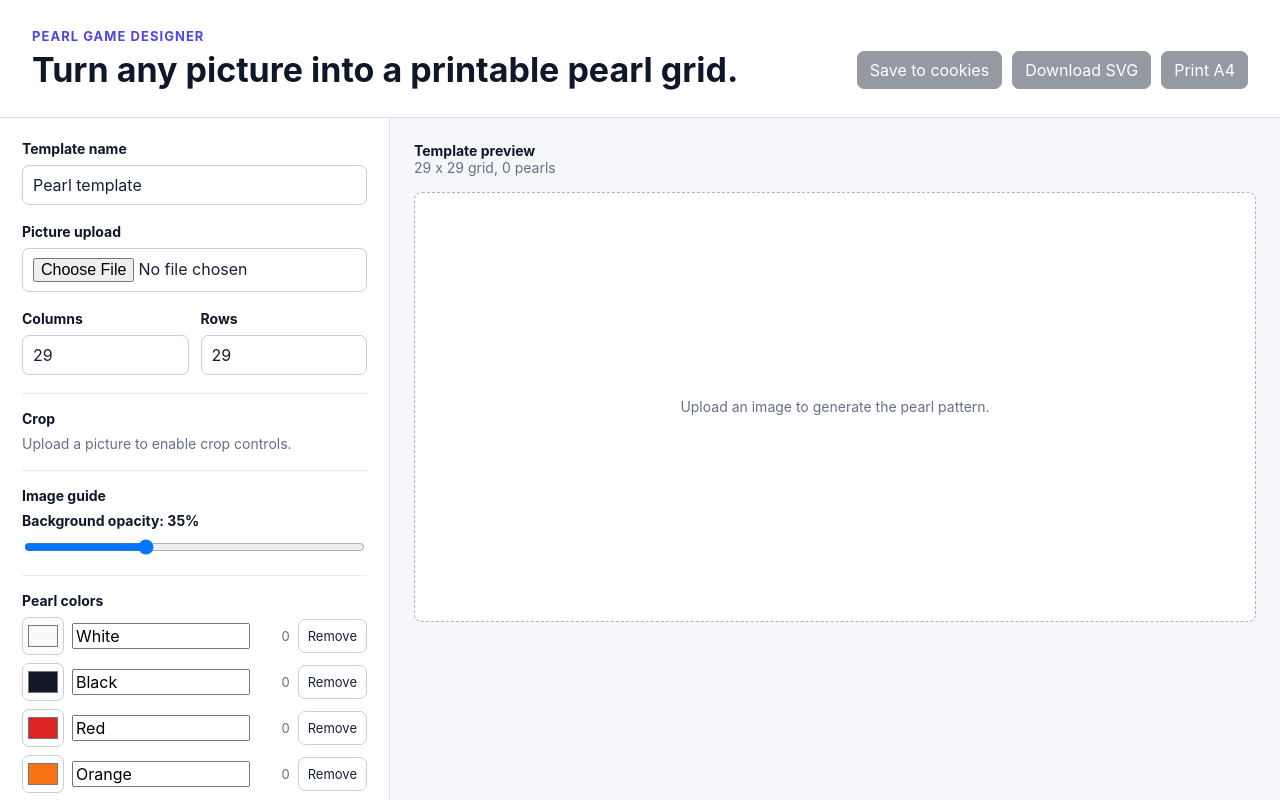
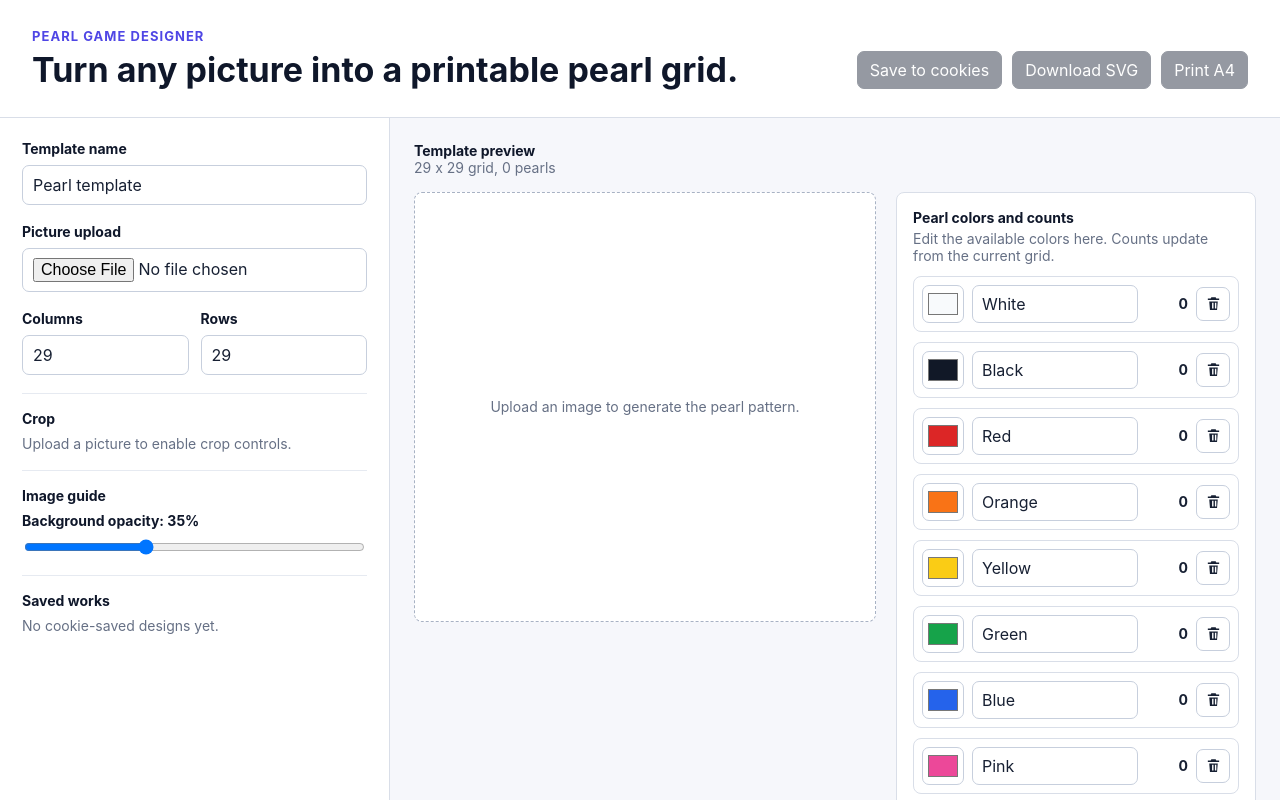
Before and after one commit to perpernorbi/pearl-game-generator, a React (Vite) app: page / in a window 1280 px wide. Shown: the top 800 px of the page. Built offline with nearby package versions, Linux system fonts and the light colour scheme.

Commit message:
Colors on the right side

```diff
--- a/src/App.css
+++ b/src/App.css
@@ -60,6 +60,21 @@ button:hover:not(:disabled) {
 button:disabled {
   cursor: not-allowed;
   opacity: 0.45;
+}
+
+.icon-button {
+  display: inline-grid;
+  width: 34px;
+  min-width: 34px;
+  min-height: 34px;
+  place-items: center;
+  padding: 0;
+}
+
+.icon-button svg {
+  width: 17px;
+  height: 17px;
+  fill: currentColor;
 }
 
 .header-actions button {
@@ -362,7 +377,6 @@ button:disabled {
   left: 3px;
 }
 
-.palette-list,
 .saved-list {
   display: flex;
   flex-direction: column;
@@ -376,42 +390,6 @@ button:disabled {
   overflow: hidden;
   clip: rect(0, 0, 0, 0);
   white-space: nowrap;
-}
-
-.palette-item,
-.add-color {
-  display: grid;
-  grid-template-columns: 42px minmax(0, 1fr) auto auto;
-  gap: 8px;
-  align-items: center;
-}
-
-.add-color {
-  grid-template-columns: 42px minmax(0, 1fr) auto;
-  padding-top: 8px;
-}
-
-.palette-item input[type='color'],
-.add-color input[type='color'] {
-  width: 42px;
-  height: 38px;
-  border: 1px solid #c7cfdd;
-  border-radius: 7px;
-  padding: 3px;
-  background: #ffffff;
-}
-
-.palette-item span {
-  min-width: 32px;
-  color: #667085;
-  font-size: 13px;
-  text-align: right;
-}
-
-.palette-item button {
-  min-height: 34px;
-  padding: 6px 9px;
-  font-size: 13px;
 }
 
 .saved-item {
@@ -447,6 +425,10 @@ button:disabled {
   font-size: 13px;
 }
 
+.saved-item .icon-button {
+  padding: 0;
+}
+
 .status {
   padding: 10px 12px;
   border-radius: 7px;
@@ -464,6 +446,17 @@ button:disabled {
   align-items: center;
   justify-content: space-between;
   margin-bottom: 16px;
+}
+
+.preview-layout {
+  display: grid;
+  grid-template-columns: minmax(0, 1fr) minmax(300px, 360px);
+  align-items: start;
+  gap: 20px;
+}
+
+.pattern-column {
+  min-width: 0;
 }
 
 .pearl-grid {
@@ -516,35 +509,84 @@ button:disabled {
 }
 
 .counts {
-  width: min(100%, 820px);
-  margin: 20px auto 0;
-  padding: 16px 0 0;
-  border-top: 1px solid #d9dee8;
+  position: sticky;
+  top: 18px;
+  min-width: 0;
+  padding: 16px;
+  border: 1px solid #d9dee8;
+  border-radius: 8px;
+  background: #ffffff;
 }
 
-.counts div {
+.counts-header {
   display: flex;
-  flex-wrap: wrap;
-  gap: 10px;
-  margin-top: 10px;
+  align-items: start;
+  justify-content: space-between;
+  gap: 16px;
 }
 
-.counts span {
-  display: inline-flex;
-  align-items: center;
-  gap: 7px;
-  border: 1px solid #d9dee8;
-  border-radius: 999px;
-  padding: 6px 10px;
-  background: #ffffff;
+.counts-header p {
+  margin: 4px 0 0;
+  color: #667085;
   font-size: 14px;
 }
 
-.counts i {
-  width: 16px;
-  height: 16px;
-  border: 1px solid rgba(15, 23, 42, 0.28);
-  border-radius: 999px;
+.color-editor {
+  display: flex;
+  flex-direction: column;
+  gap: 10px;
+  margin-top: 12px;
+}
+
+.color-row {
+  display: grid;
+  grid-template-columns: 42px minmax(0, 1fr) 42px 34px;
+  align-items: center;
+  gap: 8px;
+  border: 1px solid #d9dee8;
+  border-radius: 8px;
+  padding: 8px;
+  background: #ffffff;
+}
+
+.color-row input[type='color'] {
+  width: 42px;
+  height: 38px;
+  border: 1px solid #c7cfdd;
+  border-radius: 7px;
+  padding: 3px;
+  background: #ffffff;
+}
+
+.color-row input:not([type='color']) {
+  min-width: 0;
+  width: 100%;
+  border: 1px solid #c7cfdd;
+  border-radius: 7px;
+  padding: 8px 9px;
+  background: #ffffff;
+  color: #172033;
+}
+
+.color-row strong {
+  color: #172033;
+  font-size: 14px;
+  text-align: right;
+}
+
+.color-row button {
+  min-height: 34px;
+  padding: 6px 9px;
+  font-size: 13px;
+}
+
+.color-row .icon-button {
+  padding: 0;
+}
+
+.color-row-new {
+  border-style: dashed;
+  grid-template-columns: 42px minmax(0, 1fr) 42px auto;
 }
 
 @media (max-width: 900px) {
@@ -576,6 +618,20 @@ button:disabled {
     padding: 18px;
   }
 
+  .preview-layout {
+    display: flex;
+    flex-direction: column;
+  }
+
+  .pattern-column,
+  .counts {
+    width: 100%;
+  }
+
+  .counts {
+    position: static;
+  }
+
   .saved-item {
     grid-template-columns: minmax(0, 1fr) auto;
   }
--- a/src/App.tsx
+++ b/src/App.tsx
@@ -113,6 +113,13 @@ const makeId = () => Math.random().toString(36).slice(2, 10)
 
 const clamp = (value: number, min: number, max: number) =>
   Math.min(Math.max(value, min), max)
+
+const TrashIcon = () => (
+  <svg viewBox="0 0 24 24" aria-hidden="true" focusable="false">
+    <path d="M9 3h6l1 2h4v2H4V5h4l1-2Z" />
+    <path d="M6 9h12l-1 12H7L6 9Zm4 2v8h2v-8h-2Zm4 0v8h2v-8h-2Z" />
+  </svg>
+)
 
 const encodeCells = (cells: string[], colors: PearlColor[]) =>
   cells
@@ -696,51 +703,6 @@ function App() {
           </section>
 
           <section className="panel">
-            <h2>Pearl colors</h2>
-            <div className="palette-list">
-              {colors.map((color) => (
-                <div className="palette-item" key={color.id}>
-                  <input
-                    aria-label={`${color.name} color`}
-                    type="color"
-                    value={color.hex}
-                    onChange={(event) =>
-                      updateColor(color.id, { hex: event.target.value })
-                    }
-                  />
-                  <input
-                    aria-label={`${color.name} name`}
-                    value={color.name}
-                    onChange={(event) =>
-                      updateColor(color.id, { name: event.target.value })
-                    }
-                  />
-                  <span>{colorCounts.find((item) => item.id === color.id)?.count ?? 0}</span>
-                  <button type="button" onClick={() => removeColor(color.id)}>
-                    Remove
-                  </button>
-                </div>
-              ))}
-            </div>
-            <div className="add-color">
-              <input
-                aria-label="New color"
-                type="color"
-                value={newColorHex}
-                onChange={(event) => setNewColorHex(event.target.value)}
-              />
-              <input
-                aria-label="New color name"
-                value={newColorName}
-                onChange={(event) => setNewColorName(event.target.value)}
-              />
-              <button type="button" onClick={addColor}>
-                Add color
-              </button>
-            </div>
-          </section>
-
-          <section className="panel">
             <h2>Saved works</h2>
             {savedWorks.length === 0 ? (
               <p className="empty-note">No cookie-saved designs yet.</p>
@@ -763,8 +725,14 @@ function App() {
                     <button type="button" onClick={() => loadSavedWork(work)}>
                       Load
                     </button>
-                    <button type="button" onClick={() => deleteSavedWork(work.id)}>
-                      Delete
+                    <button
+                      className="icon-button"
+                      type="button"
+                      aria-label={`Delete ${work.name}`}
+                      title="Delete"
+                      onClick={() => deleteSavedWork(work.id)}
+                    >
+                      <TrashIcon />
                     </button>
                   </div>
                 ))}
@@ -784,6 +752,8 @@ function App() {
             </div>
           </div>
 
+          <div className="preview-layout">
+            <div className="pattern-column">
               {cells.length > 0 ? (
                 <div
                   className="pearl-grid"
@@ -816,22 +786,69 @@ function App() {
                   <p>Upload an image to generate the pearl pattern.</p>
                 </div>
               )}
+            </div>
 
-          {cells.length > 0 ? (
             <section className="counts">
-              <h2>Pearl counts</h2>
+              <div className="counts-header">
                 <div>
-                {colorCounts
-                  .filter((color) => color.count > 0)
-                  .map((color) => (
-                    <span key={color.id}>
-                      <i style={{ backgroundColor: color.hex }} />
-                      {color.name}: {color.count}
-                    </span>
+                  <h2>Pearl colors and counts</h2>
+                  <p>
+                    Edit the available colors here. Counts update from the current grid.
+                  </p>
+                </div>
+              </div>
+              <div className="color-editor">
+                {colors.map((color) => (
+                  <div className="color-row" key={color.id}>
+                    <input
+                      aria-label={`${color.name} color`}
+                      type="color"
+                      value={color.hex}
+                      onChange={(event) =>
+                        updateColor(color.id, { hex: event.target.value })
+                      }
+                    />
+                    <input
+                      aria-label={`${color.name} name`}
+                      value={color.name}
+                      onChange={(event) =>
+                        updateColor(color.id, { name: event.target.value })
+                      }
+                    />
+                    <strong>
+                      {colorCounts.find((item) => item.id === color.id)?.count ?? 0}
+                    </strong>
+                    <button
+                      className="icon-button"
+                      type="button"
+                      aria-label={`Remove ${color.name}`}
+                      title="Remove"
+                      onClick={() => removeColor(color.id)}
+                    >
+                      <TrashIcon />
+                    </button>
+                  </div>
                 ))}
+                <div className="color-row color-row-new">
+                  <input
+                    aria-label="New color"
+                    type="color"
+                    value={newColorHex}
+                    onChange={(event) => setNewColorHex(event.target.value)}
+                  />
+                  <input
+                    aria-label="New color name"
+                    value={newColorName}
+                    onChange={(event) => setNewColorName(event.target.value)}
+                  />
+                  <span />
+                  <button type="button" onClick={addColor}>
+                    Add color
+                  </button>
+                </div>
               </div>
             </section>
-          ) : null}
+          </div>
         </section>
       </section>
 
```
Lines whose indentation alone changed are shown as unchanged.
